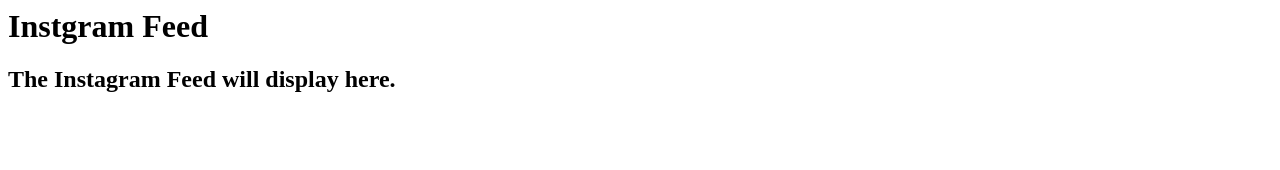
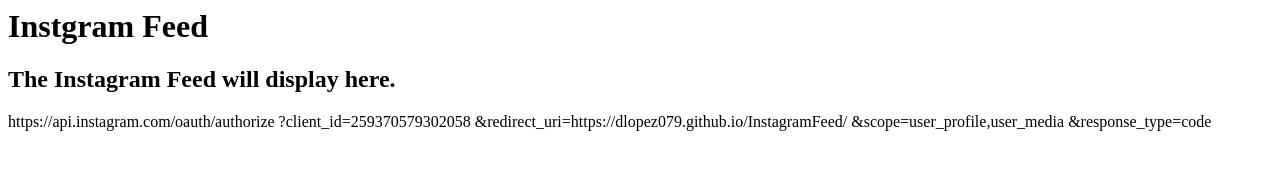
Before and after one commit to dlopez079/InstagramFeed, a plain HTML site: page index.html in a window 1280 px wide. Drawn offline with Linux system fonts and the light colour scheme.

Commit message:
Added Instagram Feed.

```diff
--- a/index.html
+++ b/index.html
@@ -6,12 +6,25 @@
     <title>Instagram Feed</title>
 </head>
 <body>
-    <header>
-        <h1>Instgram Feed</h1>
-    </header>
 
-    <section>
-        <h1>The Instagram Feed will display here.</h1>
-    </section>
+    <div class="wrapper">
+
+        <header>
+            <h1>Instgram Feed</h1>
+        </header>
+
+        <section id="wrapper">
+            <h1>The Instagram Feed will display here.</h1>
+
+            https://api.instagram.com/oauth/authorize
+                ?client_id=259370579302058
+                &redirect_uri=https://dlopez079.github.io/InstagramFeed/
+                &scope=user_profile,user_media
+                &response_type=code
+
+        </section>
+
+    </div>
+
 </body>
 </html>
```
